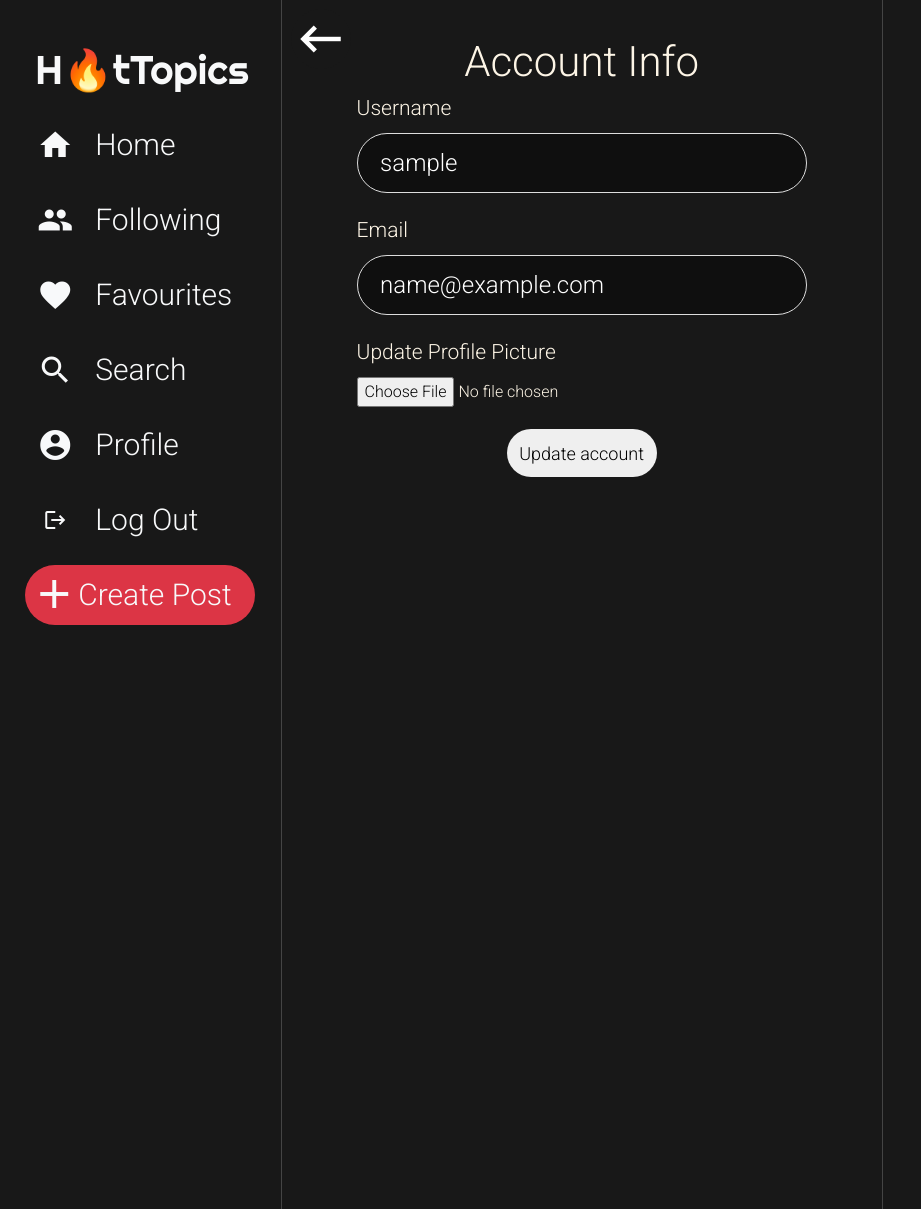
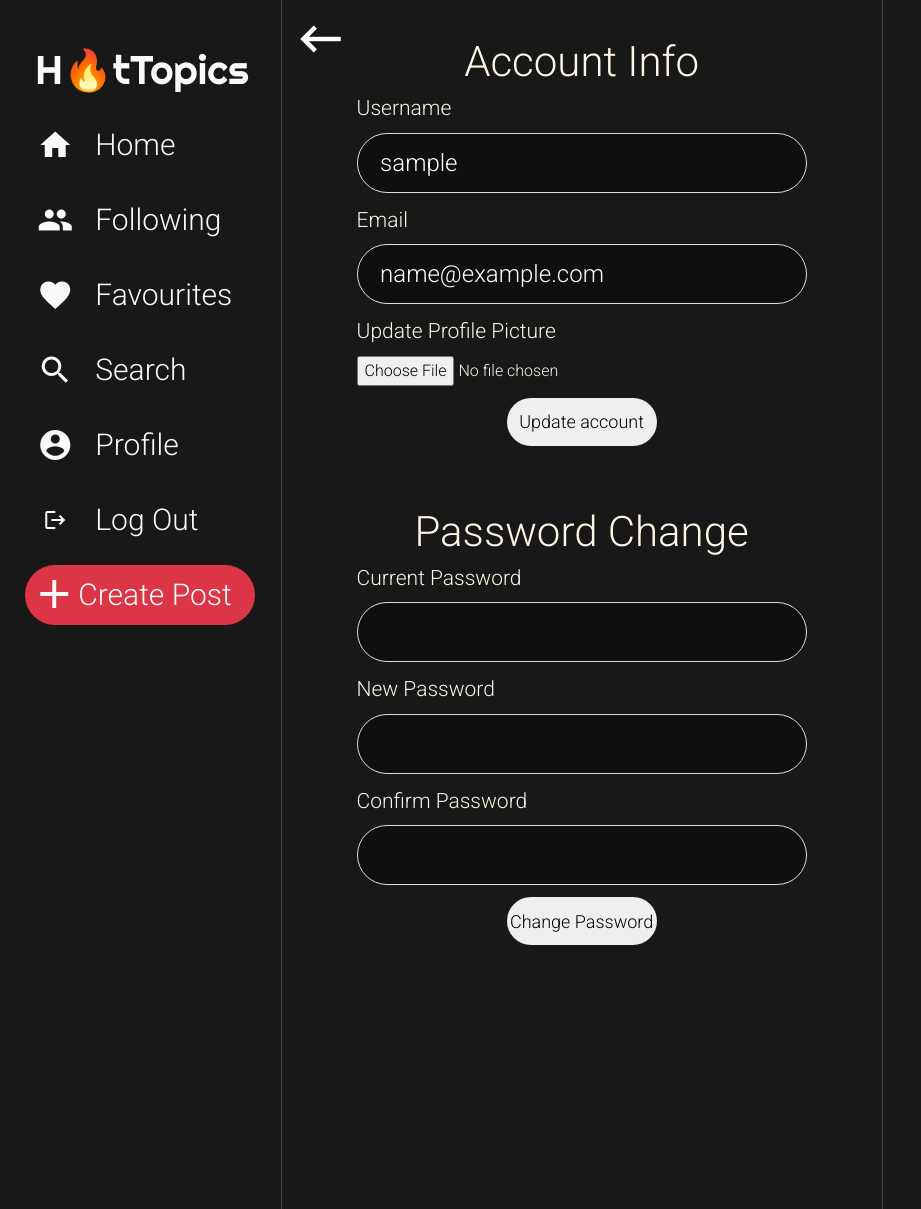
Before and after one commit to DanielZitoli/HotTopics, a Flask app: page /account/settings in a window 1280 px wide. Shown: the top 1209 px of the page, without its empty margins (0-921 px from the left). Run offline with Flask 2, Linux system fonts and the light colour scheme; the visitor is signed in with stand-in values (Sample User, id 1); data comes from the database, SQL or seed files in the repository; some libraries are stand-ins or nearby versions.

Commit message:
things lookin' good

```diff
--- a/project/hottopics/forms.py
+++ b/project/hottopics/forms.py
@@ -9,8 +9,8 @@ from hottopics.models import Users
 class Registration(FlaskForm):
     username = StringField('Username', validators=[DataRequired(), Length(min=2, max=20)])
     email = StringField('Email', validators=[DataRequired(), Email()])
-    password = PasswordField('Password', validators=[DataRequired(), Length(min=5)])
-    confirm_password = PasswordField('Confirm Password', validators=[DataRequired(), EqualTo('password'), Length(min=5)])
+    password = PasswordField('Password', validators=[DataRequired(), Length(min=6)])
+    confirm_password = PasswordField('Confirm Password', validators=[DataRequired(), EqualTo('password'), Length(min=6)])
     submit = SubmitField('Sign Up')
 
     def validate_username(self, username):
@@ -48,6 +48,11 @@ class UpdateAccount(FlaskForm):
             if user:
                 raise ValidationError("That email is already in use.")
 
+class PasswordChange(FlaskForm):
+    password = PasswordField('Current Password', validators=[DataRequired()])
+    new_password = PasswordField('New Password', validators=[DataRequired(), Length(min=6)])
+    confirm_password = PasswordField('Confirm Password', validators=[DataRequired(), EqualTo('new_password')])
+    submit = SubmitField('Change Password')
 
 class CreatePost(FlaskForm):
     content = TextAreaField('Post Content', validators=[DataRequired(), Length(max=80)])
--- a/project/hottopics/routes.py
+++ b/project/hottopics/routes.py
@@ -13,7 +13,7 @@ from datetime import datetime, timedelta
 
 from hottopics import app, db
 from hottopics.models import Users, Posts, Comments, Favourites, Follows, Votes
-from hottopics.forms import Registration, LoginForm, UpdateAccount, CreatePost
+from hottopics.forms import Registration, LoginForm, UpdateAccount, CreatePost, PasswordChange
 from hottopics.helpers import display_date
 
 
@@ -76,9 +76,6 @@ def home():
 def following():
     return render_template("home.html", title="Following")
 
-def get_time(post):
-    return post.posted
-
 @app.route("/favourites")
 @login_required
 def favourites():
@@ -89,13 +86,20 @@ def favourites():
 def account(username):
     user = Users.query.filter_by(username = username).first()
     follow = Follows.query.filter_by(follower=current_user.id, following=user.id).first()
+    total_votes, post_count = 0, 0
+    for post in user.posts:
+        total_votes += post.total_votes()
+        post_count += 1
 
-    return render_template('account.html', title="Account", user=user, follow=follow, date_joined=display_date(user.joined))
+    stats = [displayNumbers(post_count), displayNumbers(total_votes), displayNumbers(user.followers), displayNumbers(user.following)]
+
+    return render_template('account.html', title="Account", user=user, stats=stats, follow=follow, date_joined=display_date(user.joined))
 
 @app.route("/account/settings", methods=["GET", "POST"])
 @login_required
 def settings():
     settingsForm = UpdateAccount()
+    passwordForm = PasswordChange()
     if settingsForm.validate_on_submit():
         if settingsForm.picture.data:
             picture_file = save_picture(settingsForm.picture.data)
@@ -106,10 +110,18 @@ def settings():
         current_user.email = settingsForm.email.data
         db.session.commit()
         return redirect("/account/" + current_user.username)
+    if passwordForm.validate_on_submit():
+        if check_password_hash(current_user.hash, passwordForm.new_password.data):
+            newHash = generate_password_hash(passwordForm.new_password.data)
+            current_user.hash = newHash
+            db.session.commit()
+            return redirect(url_for('account', username=current_user.username))
+        else:
+            flash('Wrong Password', 'danger')
     elif request.method == "GET":
         settingsForm.username.data = current_user.username
         settingsForm.email.data = current_user.email
-    return render_template('settings.html', settingsForm=settingsForm)
+    return render_template('settings.html', settingsForm=settingsForm, passwordForm=passwordForm)
 
 def save_picture(picture):
     random_hex = secrets.token_hex(8)
@@ -216,7 +228,9 @@ def loadMorePosts():
         post = post.as_dict()
         post["author_username"] = author.username
         post["author_image"] = author.image_file
-        post["total_votes"] = total_votes
+        post["total_votes"] = displayNumbers(total_votes)
+        post["likes"] = displayNumbers(post["likes"])
+        post["comment_count"] = displayNumbers(post["comment_count"])
         post["is_liked"] = post['id'] in liked_posts
         post["time_since"] = time_ago
         post["percentages"] = percentages
@@ -278,7 +292,7 @@ def like():
         else:
             like = Favourites(user_id=current_user.id, post=post_id)
             db.session.add(like)
-            post.likes = post.likes + 1
+            post.likes = post.likes + 1456
             db.session.commit()
             return jsonify(action='liked')
     else:
@@ -316,29 +330,49 @@ def vote():
     choice = int(request.form.get("choice", int))
     vote = Votes.query.filter_by(user_id=current_user.id).filter_by(post=post_id).first()
     post = Posts.query.get(post_id)
-
     if post:
         if vote:
-            return jsonify(action='alreadyvoted')
-
-        vote = Votes(user_id=current_user.id, post=post_id, choice=choice)
-        db.session.add(vote)
-
-        if choice == 1:
-            post.votes_1 = post.votes_1 + 1
-        elif choice == 2:
-            post.votes_2 = post.votes_2 + 1
-        elif choice == 3:
-            post.votes_3 = post.votes_3 + 1
-        elif choice == 4:
-            post.votes_4 = post.votes_4 + 1
+            lastVote = vote.choice
+            if lastVote == choice:
+                return jsonify(action="alreadyvoted")
+            if lastVote == 1:
+                post.votes_1 = post.votes_1 - 1
+            elif lastVote == 2:
+                post.votes_2 = post.votes_2 - 1
+            elif lastVote == 3:
+                post.votes_3 = post.votes_3 - 1
+            elif lastVote == 4:
+                post.votes_4 = post.votes_4 - 1
+            else:
+                return jsonify(action='error')
+            if choice == 1:
+                post.votes_1 = post.votes_1 + 1
+            elif choice == 2:
+                post.votes_2 = post.votes_2 + 1
+            elif choice == 3:
+                post.votes_3 = post.votes_3 + 1
+            elif choice == 4:
+                post.votes_4 = post.votes_4 + 1
+            else:
+                return jsonify(action='error')
+            vote.choice = choice
+            db.session.commit()
+            return jsonify(action='voted', percentages=roundedPercentages(post), alreadyVoted=True, lastVote=lastVote)
         else:
-            return jsonify(action='error')
-        db.session.commit()
-
-        percentages = roundedPercentages(post)
-        print(percentages)
-        return jsonify(action='voted', percentages=percentages)
+            vote = Votes(user_id=current_user.id, post=post_id, choice=choice)
+            db.session.add(vote)
+            if choice == 1:
+                post.votes_1 = post.votes_1 + 1
+            elif choice == 2:
+                post.votes_2 = post.votes_2 + 1
+            elif choice == 3:
+                post.votes_3 = post.votes_3 + 1
+            elif choice == 4:
+                post.votes_4 = post.votes_4 + 1
+            else:
+                return jsonify(action='error')
+            db.session.commit()
+            return jsonify(action='voted', percentages=roundedPercentages(post), alreadyVoted=False)
     else:
         return jsonify(action='error')
 
@@ -368,14 +402,14 @@ def roundedPercentages(post):
         values.append(b)
     return values
 
-@app.route("/api/votedPosts")
-@login_required
-def votedPosts():
-    votes = Votes.query.filter_by(user_id=current_user.id).all()
-    posts={}
-    for vote in votes:
-        posts[vote.post] = {'choice': vote.choice, 'percentages': roundedPercentages(Posts.query.get(vote.post))}
-    return jsonify(posts=posts)
+def displayNumbers(number):
+    if number > 100000:
+        return str(int(round(number/1000, 0))) + 'K'
+    if number > 10000:
+        return str(round(number/1000, 1)) + 'K'
+    if number > 1000:
+        return str(round(number/1000, 1)) + 'K'
+    return number
 
 
 
--- a/project/hottopics/static/ajax.js
+++ b/project/hottopics/static/ajax.js
@@ -70,9 +70,7 @@ $(document).ready(function(){
                         for (let i = 0; i < choice_buttons.length; i++){
                             if (choice==i+1){
                                 var $text = $(choice_buttons[i]).children('.choice-text')[0]
-                                var $span = $('<span>').addClass('voted-icon')
                                 var $i = $('<i>').addClass('checkmark material-icons').html('done')
-                                $span.append($i)
                                 $text.after($i[0])
                             }
                             $(choice_buttons[i]).children('.choice-percentage').text(percentages[i]+'%').show()
@@ -103,12 +101,13 @@ $(document).ready(function(){
                 } else if (response.action=='voted'){
                     var choice_buttons = $(e.target).parent().children()
                     percentages = response.percentages
+                    if (response.alreadyVoted){
+                        $($(choice_buttons[response.lastVote-1]).children('.checkmark')[0]).remove()
+                    }
                     for (let i = 0; i < choice_buttons.length; i++){
                         if (choice==i+1){
                             var $text = $(choice_buttons[i]).children('.choice-text')[0]
-                            var $span = $('<span>').addClass('voted-icon')
                             var $i = $('<i>').addClass('checkmark material-icons').html('done')
-                            $span.append($i)
                             $text.after($i[0])
                         }
                         $(choice_buttons[i]).children('.choice-percentage').text(percentages[i]+'%').fadeIn(100, 'linear')
@@ -134,13 +133,13 @@ $(document).ready(function(){
             success: function(response){
                 if (response.action==='error') {return}
 
-                likes = parseInt(like_count.html())
+                likes = Number(like_count.html())
                 if (response.action === 'liked'){
                     icon.html('favorite')
-                    if (typeof(likes) == 'number') {like_count.html(likes + 1)}
+                    if (likes || likes==0) {like_count.html(likes + 1)}
                 } else if (response.action === 'unliked'){
                     icon.html('favorite_border')
-                    if (typeof(likes) === 'number') {like_count.html(likes - 1)}
+                    if (likes || likes==0) {like_count.html(likes - 1)}
                 }
             }
         });
--- a/project/hottopics/static/settings.css
+++ b/project/hottopics/static/settings.css
@@ -6,7 +6,7 @@
 }
 
 .form-group{
-    margin-bottom: 5%;
+    margin-bottom: calc(var(--page-width)*0.02);
 }
 
 .form-legend{
--- a/project/hottopics/templates/settings.html
+++ b/project/hottopics/templates/settings.html
@@ -50,6 +50,59 @@
         </div>
     </form>
 
+    <form action="" method="POST" enctype="multipart/form-data" class="container-form" autocomplete="off" autofill="off">
+        {{ passwordForm.hidden_tag() }}
+        <fieldset>
+            <legend class="form-legend">Password Change</legend>
+            <div class="form-group">
+                {{ passwordForm.password.label(class="form-label") }}
+
+                {% if passwordForm.password.errors %}
+                    {{ passwordForm.password(class="form-text is-invalid", autocomplete="off") }}
+                    <div class="invalid-feedback">
+                        {% for error in passwordForm.password.errors %}
+                            <span>{{ error }}</span>
+                        {% endfor %}
+                    </div>
+                {% else %}
+                    {{ passwordForm.password(class="form-text") }}
+                {% endif %}
+            </div>
+            <div class="form-group">
+                {{ passwordForm.new_password.label(class="form-label") }}
+
+                {% if passwordForm.new_password.errors %}
+                    {{ passwordForm.new_password(class="form-text is-invalid", autocomplete="off") }}
+                    <div class="invalid-feedback">
+                        {% for error in passwordForm.new_password.errors %}
+                            <span>{{ error }}</span>
+                        {% endfor %}
+                    </div>
+                {% else %}
+                    {{ passwordForm.new_password(class="form-text") }}
+                {% endif %}
+            </div>
+            <div class="form-group">
+                {{ passwordForm.confirm_password.label(class="form-label") }}
+
+                {% if passwordForm.confirm_password.errors %}
+                    {{ passwordForm.confirm_password(class="form-text is-invalid", autocomplete="off") }}
+                    <div class="invalid-feedback">
+                        {% for error in passwordForm.confirm_password.errors %}
+                            <span>{{ error }}</span>
+                        {% endfor %}
+                    </div>
+                {% else %}
+                    {{ passwordForm.confirm_password(class="form-text") }}
+                {% endif %}
+            </div>
+        </fieldset>
+
+        <div class="form-group">
+            {{ passwordForm.submit(class="multi-button form-button") }}
+        </div>
+    </form>
+
     <a href="/account/{{ current_user.username }}">
         <button class="back-button">
             <span class="icon"><i style="font-size: calc(var(--page-width)*.09); margin-top: calc(var(--page-width)*.005);" class="material-icons">keyboard_backspace</i></span>
```
Also changed, not shown: project/hottopics/templates/account.html (+4 -4 lines).
